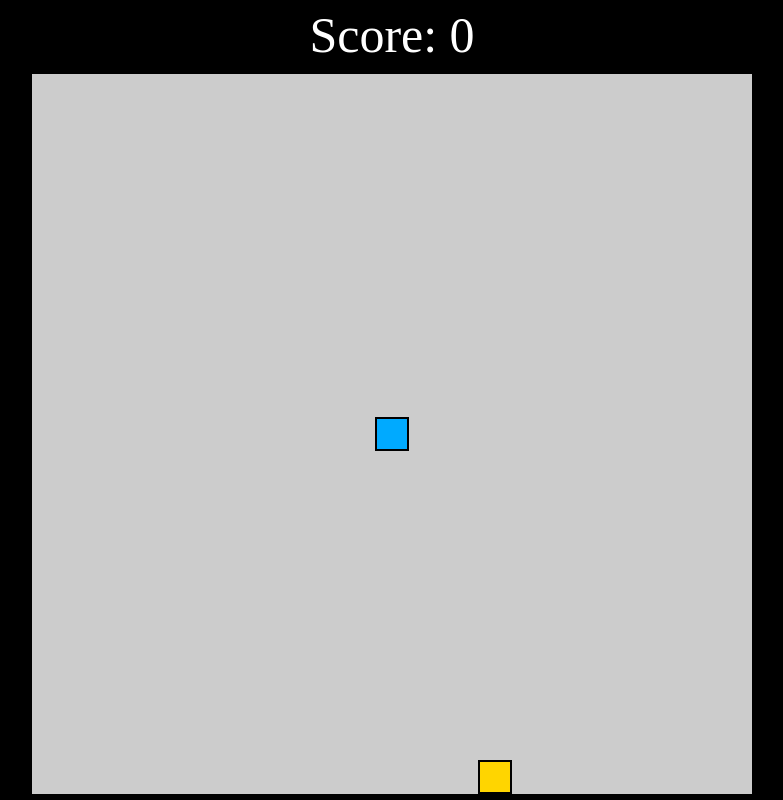
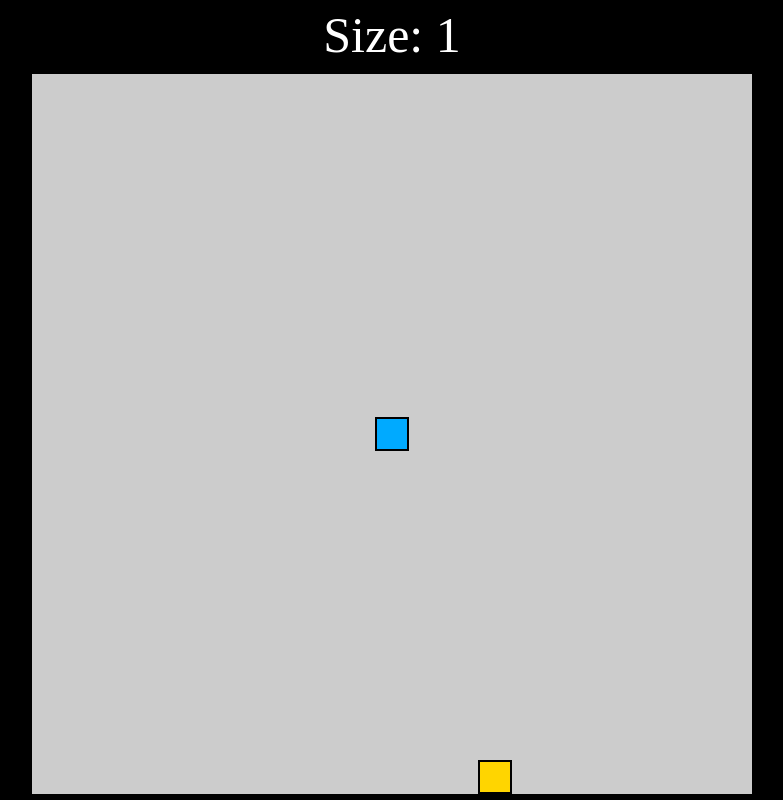
Before and after one commit to kenton682/snake-game, a plain HTML site: page index.html in a window 1280 px wide. Shown: the whole page, without its empty margins (248-1031 px from the left). Drawn offline with Linux system fonts and the light colour scheme.

Commit message:
final product

```diff
--- a/game.js
+++ b/game.js
@@ -18,7 +18,6 @@ function main(currentTime) {
     window.requestAnimationFrame(main)
     const secondsSinceLastRender = (currentTime - lastRenderTime) / 1000;
     if(secondsSinceLastRender < 1 / SNAKE_SPEED) return
-    console.log("render");
     lastRenderTime = currentTime;
 
     update()
--- a/grid.js
+++ b/grid.js
@@ -3,7 +3,7 @@ const GRID_SIZE = 21
 export function randomGridPosition() {{
     return {
         x: Math.floor(Math.random() * GRID_SIZE) + 1,
-        y: Math.floor(Math.random() * GRID_SIZE) +1
+        y: Math.floor(Math.random() * GRID_SIZE) + 1
     }
 }}
 
--- a/index.html
+++ b/index.html
@@ -43,7 +43,7 @@
     <script src="game.js" defer type="module"></script>
 </head>
 <body>
-    <div id="score">Score: 0</div>
+    <div id="score"></div>
     <div id="game-board"></div>
 </body>
 </html>
--- a/snake.js
+++ b/snake.js
@@ -7,7 +7,6 @@ let score = 0;
 
 export function update() {
     addSegments()
-
     const inputDirection = getInputDirection()
     for(let i = snakeBody.length - 2; i>=0; i--){
         snakeBody[i+1] = {...snakeBody[i]}
@@ -15,6 +14,7 @@ export function update() {
 
     snakeBody[0].x += inputDirection.x
     snakeBody[0].y += inputDirection.y
+    document.getElementById('score').innerHTML = `Size: ${snakeBody.length}`
 }
 
 export function draw(gameBoard) {
@@ -29,8 +29,6 @@ export function draw(gameBoard) {
 
   export function expandSnake(amount) {
     newSegments += amount
-    score += newSegments
-    document.getElementById('score').innerHTML = `Score: ${score}`
   }
 
   export function onSnake(position, {ignoreHead = false}={}){
```
